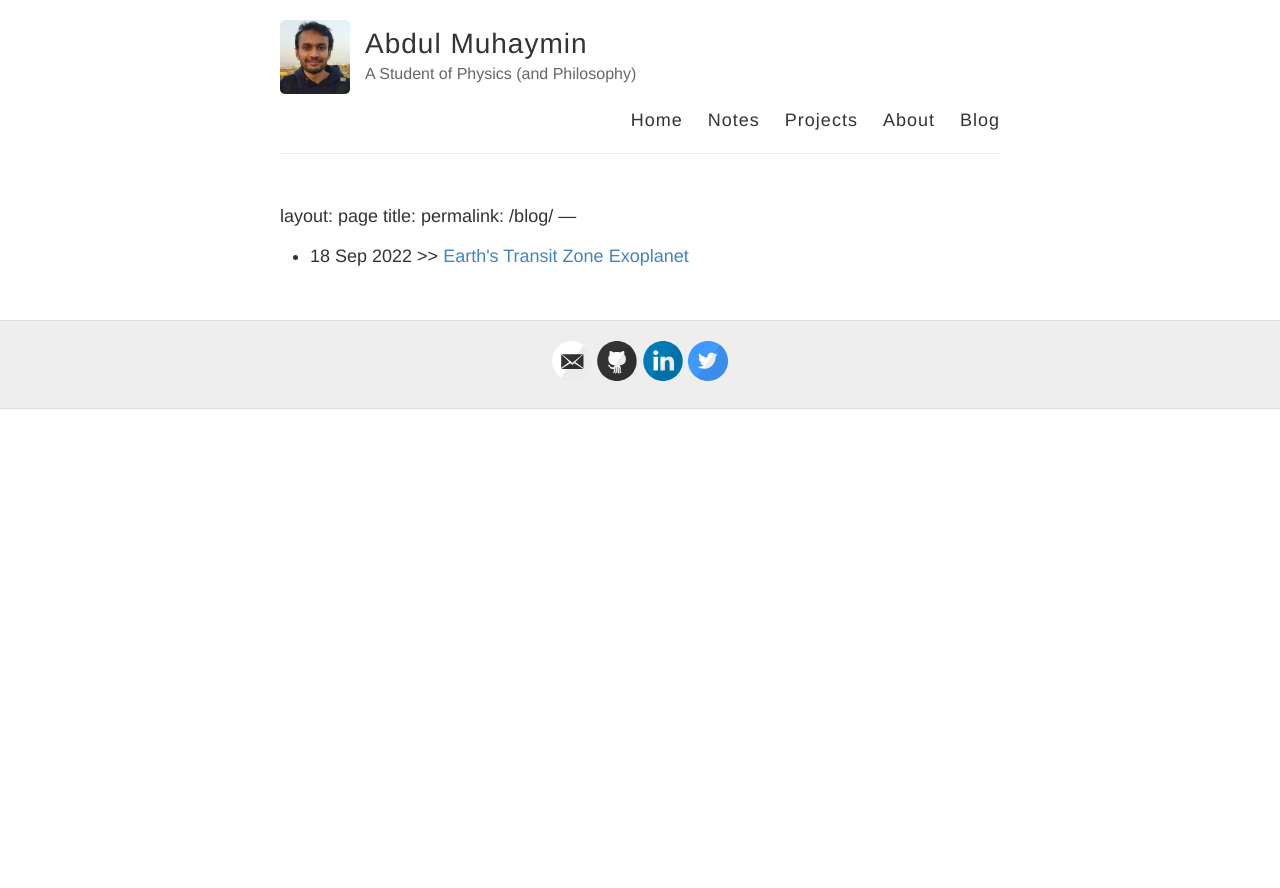
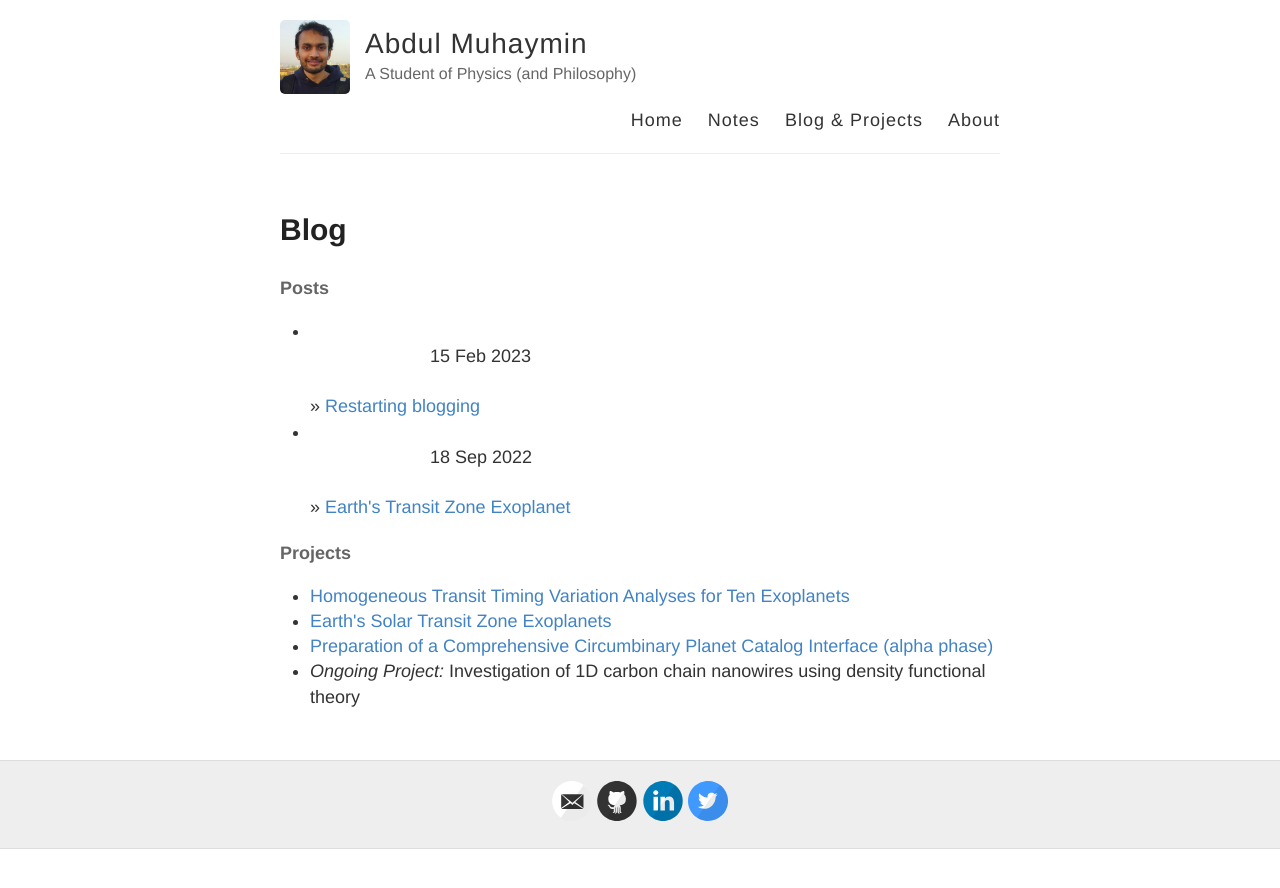
Before and after one commit to AbdulMuhaymin/abdulmuhaymin.github.io, a Jekyll site: the page built from blog.md, in a window 1280 px wide. Shown: the top 888 px of the page. Built offline with Jekyll 4.4.1, drawn with Linux system fonts in a browser that asks for light colours; nearby versions of some CDN libraries; our own code applies the rules of GitHub Pages for plain Markdown files.

Commit message:
merging blog and projects

```diff
--- a/_layouts/default.html
+++ b/_layouts/default.html
@@ -28,9 +28,8 @@
           <nav>
             <a href="{{ site.baseurl }}/">Home</a>
             <a href="{{ site.baseurl }}/notes">Notes</a>
-            <a href="{{ site.baseurl }}/projects">Projects</a>
+            <a href="{{ site.baseurl }}/blog">Blog & Projects</a>
             <a href="{{ site.baseurl }}/about">About</a>
-            <a href="{{ site.baseurl }}/blog"><small>Blog</small></a>
           </nav>
         </header>
       </div>
--- a/blog.md
+++ b/blog.md
@@ -1,14 +1,33 @@
+---
 layout: page
-title:
+title: Blog
 permalink: /blog/
 ---
+<h4> Posts </h4>
 
-<div class="posts"> <ul>
+<div class="posts">
+<ul>
+  {% for post in site.categories.blogs %}
+     <li>
+		<pre>
+			{{ post.date | date_to_string }}
+		</pre>
+		»
+		<a href="{{ site.baseurl }}{{ post.url }}">
+			{{ post.title }}
+		</a>
+	</li>
+  {% endfor %}
+</ul> </div>
 
-  {% for post in site.categories.blogs %}
 
-      <li>{{ post.date | date_to_string }} >> <a href="{{ site.baseurl }}{{ post.url }}"> {{ post.title }} </a> </li>
+<h4> Projects </h4>
+<ul>
+	<li> <a href="https://abdulmuhaymin.github.io/ttv"> Homogeneous Transit Timing Variation Analyses for Ten Exoplanets </a> </li>
 
-  {% endfor %}
+	<li> <a href="https://abdulmuhaymin.github.io/ETZ"> Earth's Solar Transit Zone Exoplanets </a> </li>
 
-</ul> </div>
+	<li> <a href="https://cpc.pythonanywhere.com/"> Preparation of a Comprehensive Circumbinary Planet Catalog Interface (alpha phase) </a> </li>
+
+	<li> <i> Ongoing Project:</i> Investigation of 1D carbon chain nanowires using density functional theory </li>
+</ul>
```
Also changed, not shown: _posts/2023-2-15-restart.md (added, +10 -0 lines), projects.md (deleted, +0 -21 lines), .projects.md (added).
